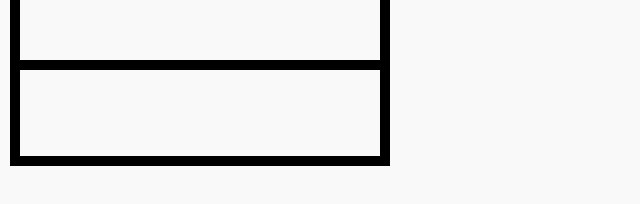
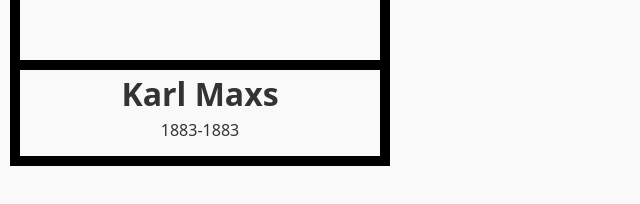
Before and after one commit to Patrikmagalhaes/conselhos_frontend, a React (Vite) app: page / in a window 1280 px wide. Shown: the part 420-624 px from the top of the page, without its empty margins (0-640 px from the left). Built offline with nearby package versions, Linux system fonts and the light colour scheme.

Commit message:
feat(carousel) add text

```diff
--- a/src/screens/SelectCharacter/Carousel.tsx
+++ b/src/screens/SelectCharacter/Carousel.tsx
@@ -8,7 +8,11 @@ function Carousel() {
                 <BorderUpLapide >
                     <img style={{ height: "100px" }} src="https://cdn.britannica.com/22/59822-050-98F24569/Karl-Marx-1870.jpg" alt="" />
                 </BorderUpLapide>
-                <BorderDown></BorderDown>
+                <BorderDown>
+                    <h1>Karl Maxs</h1>
+                    <p>1883-1883</p>
+
+                </BorderDown>
 
             </ContainerLapide>
         </>
--- a/src/screens/SelectCharacter/styles.ts
+++ b/src/screens/SelectCharacter/styles.ts
@@ -19,6 +19,7 @@ border-top-left-radius:20%;
 `
 
 export const BorderDown = styled.div`
+text-align: center;
 
 border: 10px solid black;
 width: 100%;
```
